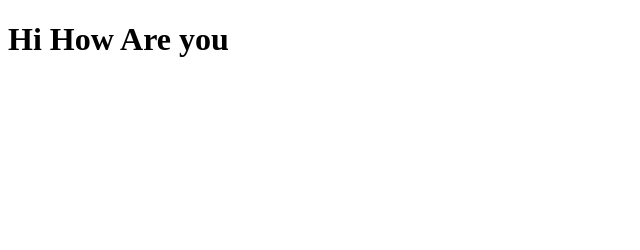
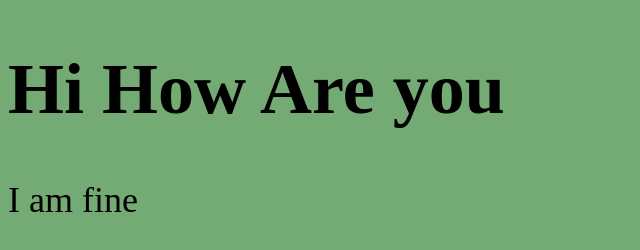
Before and after one commit to iumahboobi/github_branches, a plain HTML site: page index.html in a window 1280 px wide. Shown: the whole page, without its empty margins (0-640 px from the left). Drawn offline with Linux system fonts and the light colour scheme.

Commit message:
paragraph added

```diff
--- a/index.html
+++ b/index.html
@@ -1,15 +1,14 @@
 <!DOCTYPE html>
 <html lang="en">
-<head>
-    <meta charset="UTF-8">
-    <meta http-equiv="X-UA-Compatible" content="IE=edge">
-    <meta name="viewport" content="width=device-width, initial-scale=1.0">
+  <head>
+    <meta charset="UTF-8" />
+    <meta http-equiv="X-UA-Compatible" content="IE=edge" />
+    <meta name="viewport" content="width=device-width, initial-scale=1.0" />
+    <link rel="stylesheet" href="./style.css" />
     <title>Mergin</title>
 
     <h1>Hi How Are you</h1>
-
-</head>
-<body>
-
-</body>
+    <p>I am fine</p>
+  </head>
+  <body></body>
 </html>
--- /dev/null
+++ b/style.css
@@ -0,0 +1,9 @@
+body {
+  background-color: rgb(116, 171, 116);
+}
+h1 {
+  font-size: 72px;
+}
+p {
+  font-size: 36px;
+}
```
